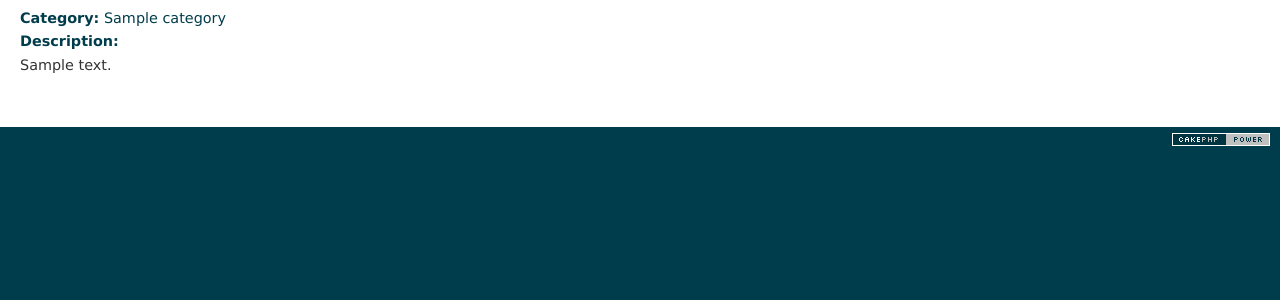
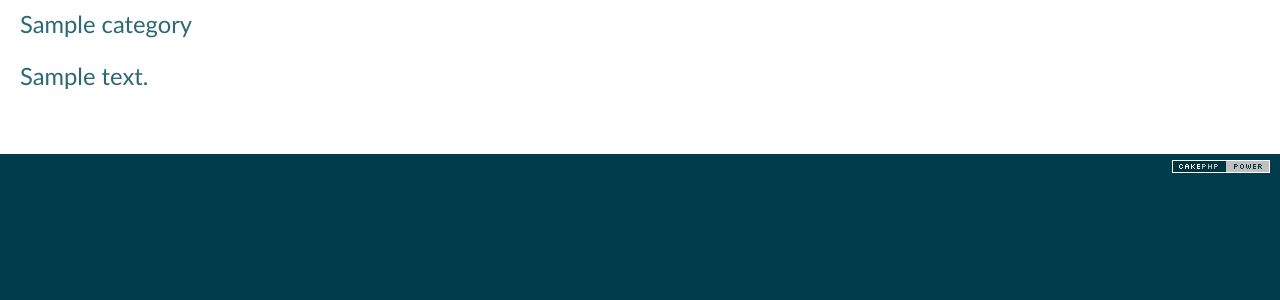
Before and after one commit to augustovictor/reminder, a CakePHP app: the page made by app/View/Categories/view.ctp in a window 1280 px wide. Shown: the part 63-363 px from the top of the page. Run offline with PHP 8.4 and a stand-in for CakePHP, Linux system fonts and the light colour scheme; the template is opened without the code that fills it: most values are stand-ins (such as "Sample title", 1, 10 or a date in 2020); data that the repository does not hold is empty; some libraries are stand-ins or nearby versions.

Commit message:
Category and reminder view

```diff
--- a/app/View/Categories/view.ctp
+++ b/app/View/Categories/view.ctp
@@ -1,7 +1,3 @@
-<h1> <strong>Category:</strong> <?php echo h($category['Category']['title']); ?> </h1>
+<h3> <p class="lead"> <?php echo h($category['Category']['title']); ?> </p> </h3>
 
-<h1> <strong>Description:</strong> </h1>
-
-<p>
-	<?php echo h($category['Category']['description']); ?>
-</p>
+<h3> <p class="lead"> <?php echo h($category['Category']['description']); ?> </p> </h3>
```
Also changed, not shown: app/View/Reminders/view.ctp (+7 -1 lines).
